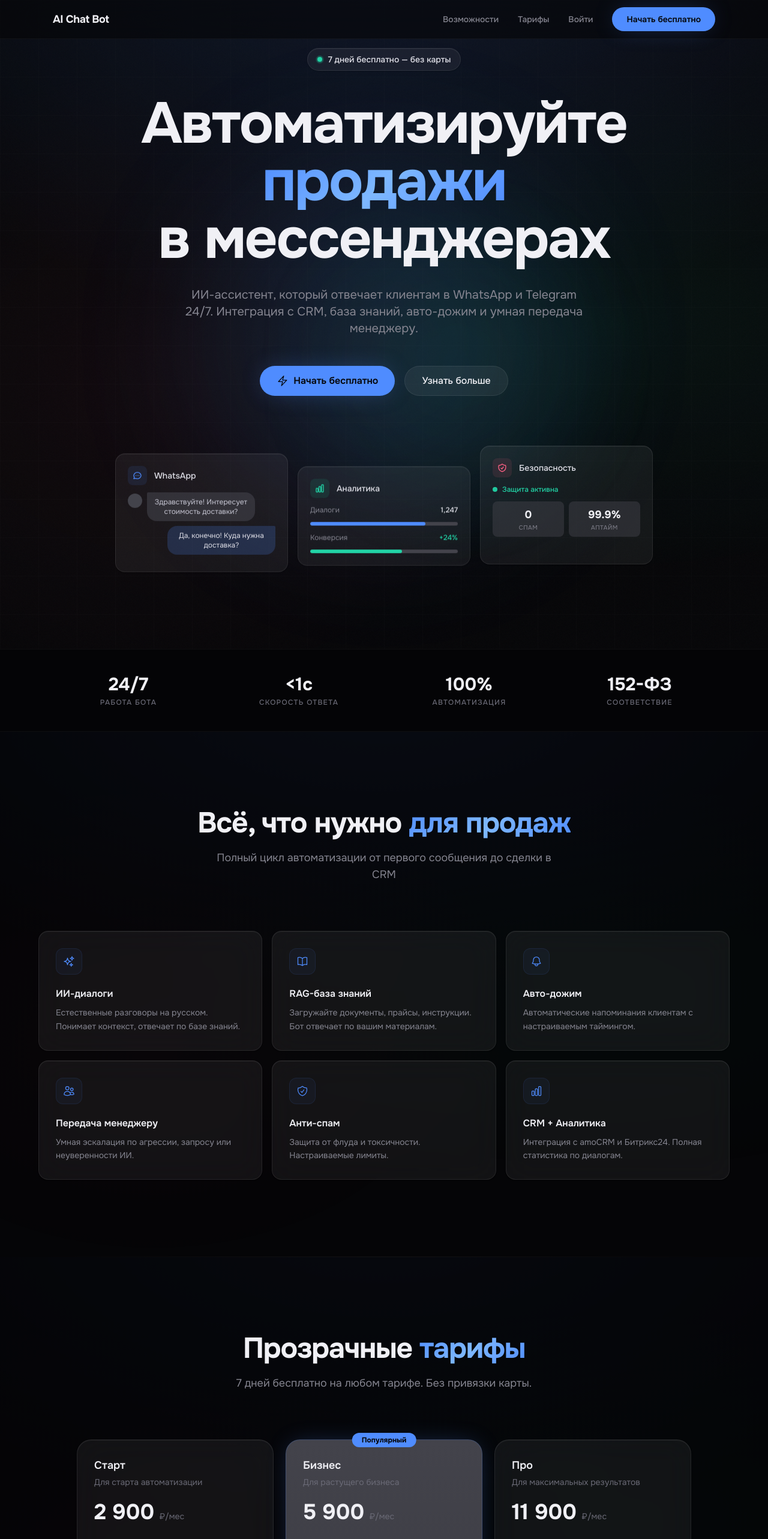
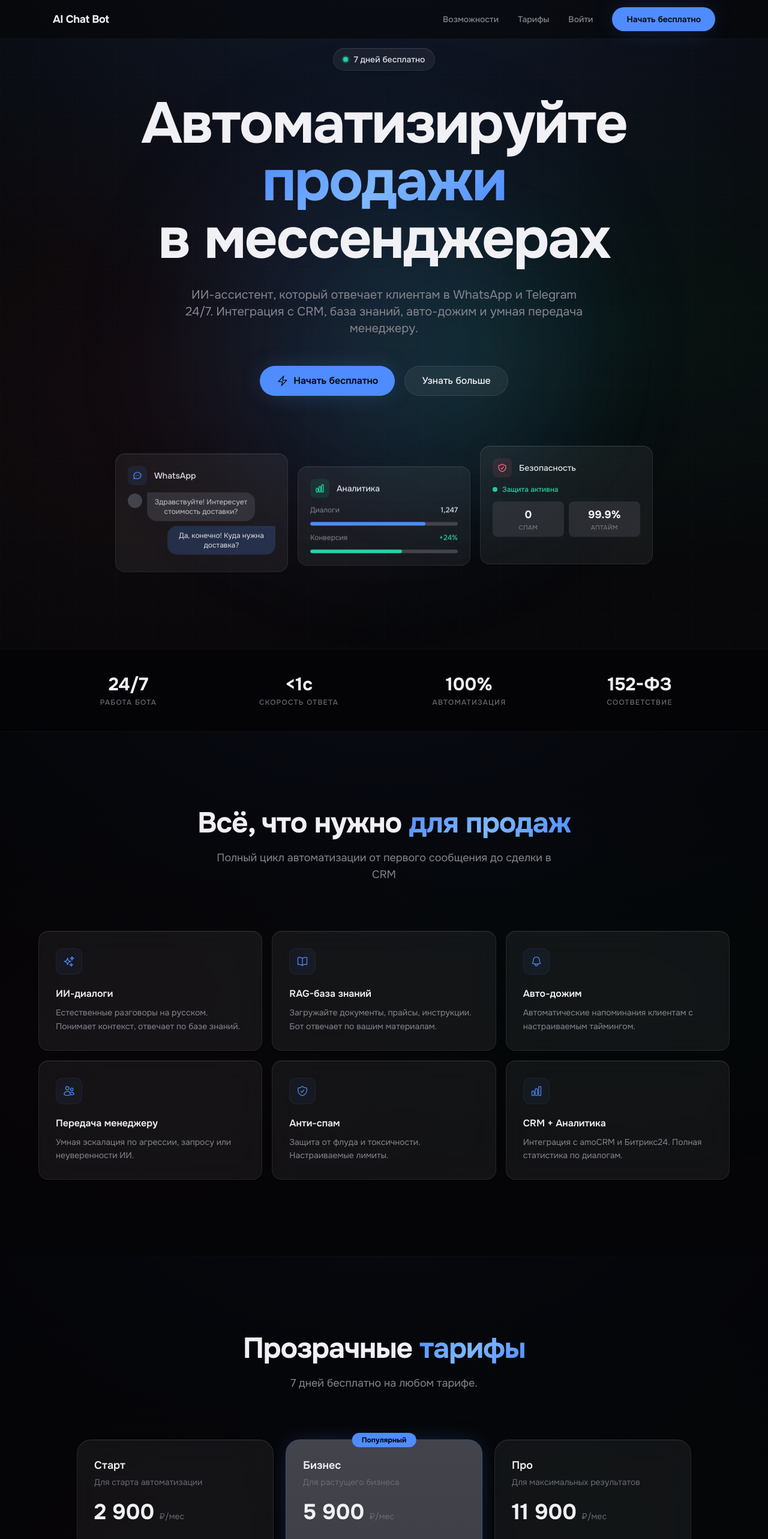
Before and after one commit to slayer-tech/ai-chat-bot, a Next.js app in the folder frontend/: page / in a window 1280 px wide. Shown: the top 2566 px of the page at 60% size. Built offline with nearby package versions, Linux system fonts and the light colour scheme.

Commit message:
fix(copy): remove 'without card' promises from all pages

```diff
--- a/frontend/src/app/page.tsx
+++ b/frontend/src/app/page.tsx
@@ -150,7 +150,7 @@
               <span className="animate-ping absolute inline-flex h-full w-full rounded-full bg-mint opacity-75" />
               <span className="relative inline-flex rounded-full h-2 w-2 bg-mint" />
             </span>
-            <span className="text-sm font-medium text-frost-200">7 дней бесплатно — без карты</span>
+            <span className="text-sm font-medium text-frost-200">7 дней бесплатно</span>
           </div>
 
           {/* Headline */}
@@ -315,7 +315,7 @@
               <span className="text-gradient-electric">тарифы</span>
             </h2>
             <p className="text-lg text-void-400 max-w-xl mx-auto">
-              7 дней бесплатно на любом тарифе. Без привязки карты.
+              7 дней бесплатно на любом тарифе.
             </p>
           </div>
 
--- a/frontend/src/app/register/page.tsx
+++ b/frontend/src/app/register/page.tsx
@@ -58,7 +58,7 @@
             Регистрация
           </h1>
           <p className="text-sm text-void-500">
-            7 дней бесплатно — без привязки карты
+            7 дней бесплатно
           </p>
         </div>
 
```
